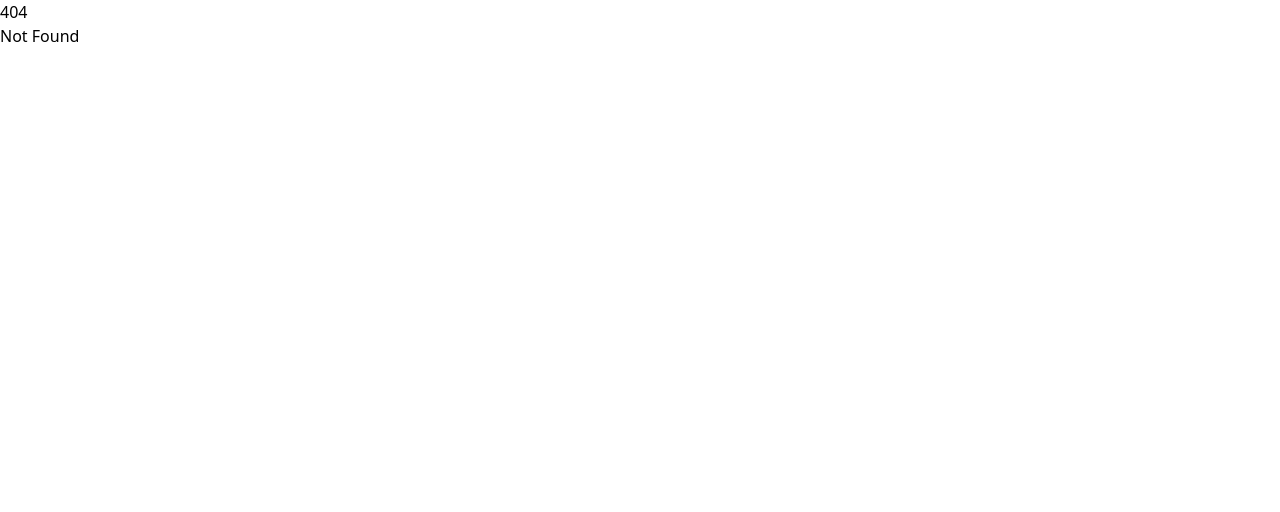
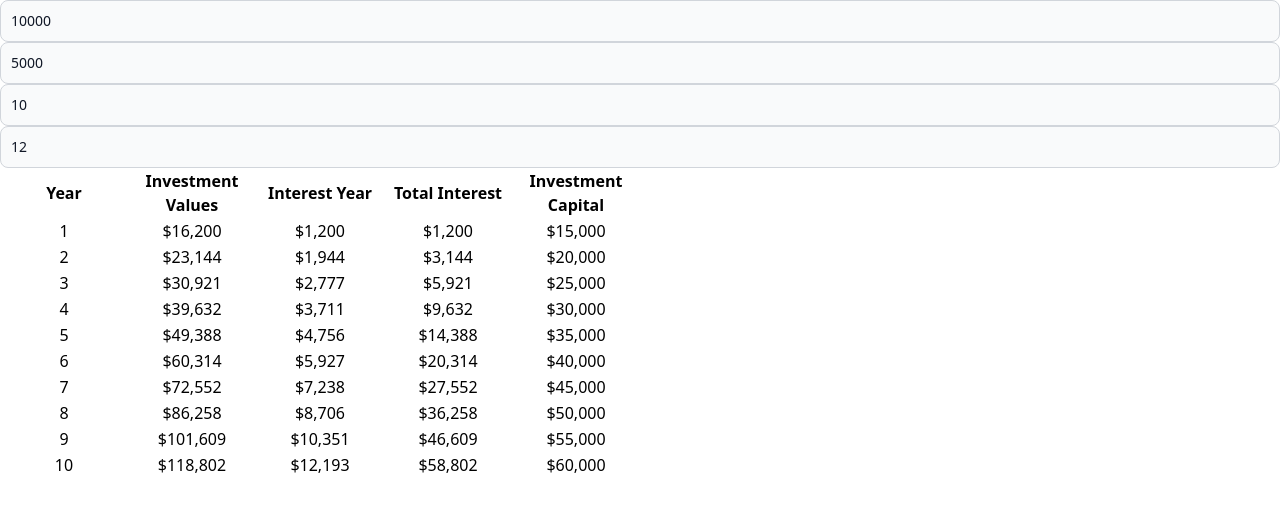
Before and after one commit to bhushank-bwd/react-js-practice, a React (Vite) app: page /udemy/investment in a window 1280 px wide. Before the commit this address had no page. Shown: the top 512 px of the page. Built offline with nearby package versions, Linux system fonts and the light colour scheme.

Commit message:
investment done

```diff
--- /dev/null
+++ b/src/components/Udemy/investment/Investment.jsx
@@ -0,0 +1,34 @@
+import React, { useState } from "react";
+import UserInput from "./UserInput";
+import Result from "./Result";
+
+const Investment = () => {
+  const [userInput, setUserInput] = useState({
+    initialInvestment: 10000,
+    annualInvestment: 5000,
+    expectedReturn: 12,
+    duration: 10,
+  });
+  const isValidInput =
+    userInput.duration >= 1 &&
+    userInput.initialInvestment >= 1 &&
+    userInput.annualInvestment >= 1 &&
+    userInput.expectedReturn >= 1;
+  const handleChange = (key, value) => {
+    setUserInput((prevValues) => {
+      return {
+        ...prevValues,
+        [key]: +value,
+      };
+    });
+  };
+  return (
+    <div>
+      <UserInput userInput={userInput} handleChange={handleChange} />
+      {!isValidInput && <>Enter valid inputs</>}
+      {isValidInput && <Result userInput={userInput} />}
+    </div>
+  );
+};
+
+export default Investment;
--- /dev/null
+++ b/src/components/Udemy/investment/Result.jsx
@@ -0,0 +1,52 @@
+import React from "react";
+import { calculateInvestmentResults, formatter } from "./investment_formula";
+
+const Result = ({ userInput }) => {
+  const res = calculateInvestmentResults(userInput);
+  console.log(res);
+  const initial =
+    res[0].valueEndOfYear - res[0].interest - res[0].annualInvestment;
+  return (
+    <div>
+      <table>
+        <thead>
+          <tr>
+            <th className="w-32 text-center">Year</th>
+            <th className="w-32 text-center">Investment Values</th>
+            <th className="w-32 text-center">Interest Year</th>
+            <th className="w-32 text-center">Total Interest</th>
+            <th className="w-32 text-center">Investment Capital</th>
+          </tr>
+        </thead>
+        <tbody>
+          {res.map((yearData, index) => {
+            const totalInterest =
+              yearData.valueEndOfYear -
+              yearData.annualInvestment * yearData.year -
+              initial;
+            const totalInvested = yearData.valueEndOfYear - totalInterest;
+            return (
+              <tr key={index}>
+                <td className="w-32 text-center">{yearData.year}</td>
+                <td className="w-32 text-center">
+                  {formatter.format(yearData.valueEndOfYear)}
+                </td>
+                <td className="w-32 text-center">
+                  {formatter.format(yearData.interest)}
+                </td>
+                <td className="w-32 text-center">
+                  {formatter.format(totalInterest)}
+                </td>
+                <td className="w-32 text-center">
+                  {formatter.format(totalInvested)}
+                </td>
+              </tr>
+            );
+          })}
+        </tbody>
+      </table>
+    </div>
+  );
+};
+
+export default Result;
--- /dev/null
+++ b/src/components/Udemy/investment/UserInput.jsx
@@ -0,0 +1,42 @@
+import React from "react";
+
+const UserInput = ({ userInput, handleChange }) => {
+  return (
+    <div>
+      <div className="grid-col-3">
+        <input
+          type="number"
+          className="bg-gray-50 border border-gray-300 text-gray-900 text-sm rounded-lg focus:ring-blue-500 focus:border-blue-500 block w-full p-2.5 dark:bg-gray-700 dark:border-gray-600 dark:placeholder-gray-400 dark:text-white dark:focus:ring-blue-500 dark:focus:border-blue-500"
+          value={userInput.initialInvestment}
+          onChange={(e) => handleChange("initialInvestment", e.target.value)}
+        />
+      </div>
+      <div className="grid-col-3">
+        <input
+          type="number"
+          className="bg-gray-50 border border-gray-300 text-gray-900 text-sm rounded-lg focus:ring-blue-500 focus:border-blue-500 block w-full p-2.5 dark:bg-gray-700 dark:border-gray-600 dark:placeholder-gray-400 dark:text-white dark:focus:ring-blue-500 dark:focus:border-blue-500"
+          value={userInput.annualInvestment}
+          onChange={(e) => handleChange("annualInvestment", e.target.value)}
+        />
+      </div>
+      <div className="grid-col-3">
+        <input
+          type="number"
+          className="bg-gray-50 border border-gray-300 text-gray-900 text-sm rounded-lg focus:ring-blue-500 focus:border-blue-500 block w-full p-2.5 dark:bg-gray-700 dark:border-gray-600 dark:placeholder-gray-400 dark:text-white dark:focus:ring-blue-500 dark:focus:border-blue-500"
+          value={userInput.duration}
+          onChange={(e) => handleChange("duration", e.target.value)}
+        />
+      </div>
+      <div className="grid-col-3">
+        <input
+          type="number"
+          className="bg-gray-50 border border-gray-300 text-gray-900 text-sm rounded-lg focus:ring-blue-500 focus:border-blue-500 block w-full p-2.5 dark:bg-gray-700 dark:border-gray-600 dark:placeholder-gray-400 dark:text-white dark:focus:ring-blue-500 dark:focus:border-blue-500"
+          value={userInput.expectedReturn}
+          onChange={(e) => handleChange("expectedReturn", e.target.value)}
+        />
+      </div>
+    </div>
+  );
+};
+
+export default UserInput;
--- /dev/null
+++ b/src/components/Udemy/investment/investment_formula.js
@@ -0,0 +1,38 @@
+// This function expects a JS object as an argument
+// The object should contain the following properties
+// - initialInvestment: The initial investment amount
+// - annualInvestment: The amount invested every year
+// - expectedReturn: The expected (annual) rate of return
+// - duration: The investment duration (time frame)
+export function calculateInvestmentResults({
+  initialInvestment,
+  annualInvestment,
+  expectedReturn,
+  duration,
+}) {
+  const annualData = [];
+  let investmentValue = initialInvestment;
+
+  for (let i = 0; i < duration; i++) {
+    const interestEarnedInYear = investmentValue * (expectedReturn / 100);
+    investmentValue += interestEarnedInYear + annualInvestment;
+    annualData.push({
+      year: i + 1, // year identifier
+      interest: interestEarnedInYear, // the amount of interest earned in this year
+      valueEndOfYear: investmentValue, // investment value at end of year
+      annualInvestment: annualInvestment, // investment added in this year
+    });
+  }
+
+  return annualData;
+}
+
+// The browser-provided Intl API is used to prepare a formatter object
+// This object offers a "format()" method that can be used to format numbers as currency
+// Example Usage: formatter.format(1000) => yields "$1,000"
+export const formatter = new Intl.NumberFormat('en-US', {
+  style: 'currency',
+  currency: 'USD',
+  minimumFractionDigits: 0,
+  maximumFractionDigits: 0,
+});
```
Also changed, not shown: src/App.jsx (+16 -6 lines).
